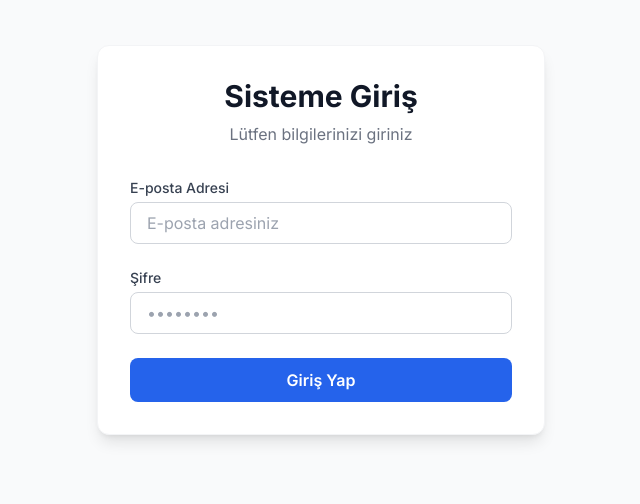
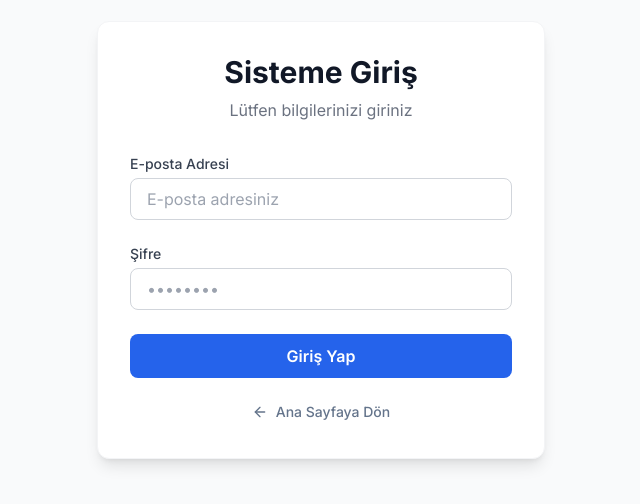
Before and after one commit to erentural/sozen-enerji, a Next.js app in the folder enerji-sistemi/: page /login in a window 1280 px wide. Shown: the part 160-664 px from the top of the page, without its empty margins (319-959 px from the left). Built offline with nearby package versions, Linux system fonts and the light colour scheme.

Commit message:
Klasor ismindeki turkce karakter duzeltildi

```diff
--- a/enerji-sistemi/app/login/page.js
+++ b/enerji-sistemi/app/login/page.js
@@ -3,6 +3,8 @@
 import { useState } from "react";
 import { signIn } from "next-auth/react";
 import { useRouter } from "next/navigation";
+import Link from "next/link";
+import { ArrowLeft } from "lucide-react";
 
 export default function LoginPage() {
   const router = useRouter();
@@ -89,6 +91,17 @@ export default function LoginPage() {
             {loading ? "Giriş Yapılıyor..." : "Giriş Yap"}
           </button>
         </form>
+        {/* YENİ EKLENEN KISIM: Ana Sayfaya Dön Butonu */}
+        <div className="mt-6 text-center">
+          <Link
+            href="/"
+            className="inline-flex items-center justify-center text-sm font-medium text-slate-500 hover:text-blue-600 transition-colors"
+          >
+            <ArrowLeft className="w-4 h-4 mr-2" />
+            Ana Sayfaya Dön
+          </Link>
+        </div>
+        {/* YENİ EKLENEN KISIM BİTİŞİ */}
       </div>
     </div>
   );
```
